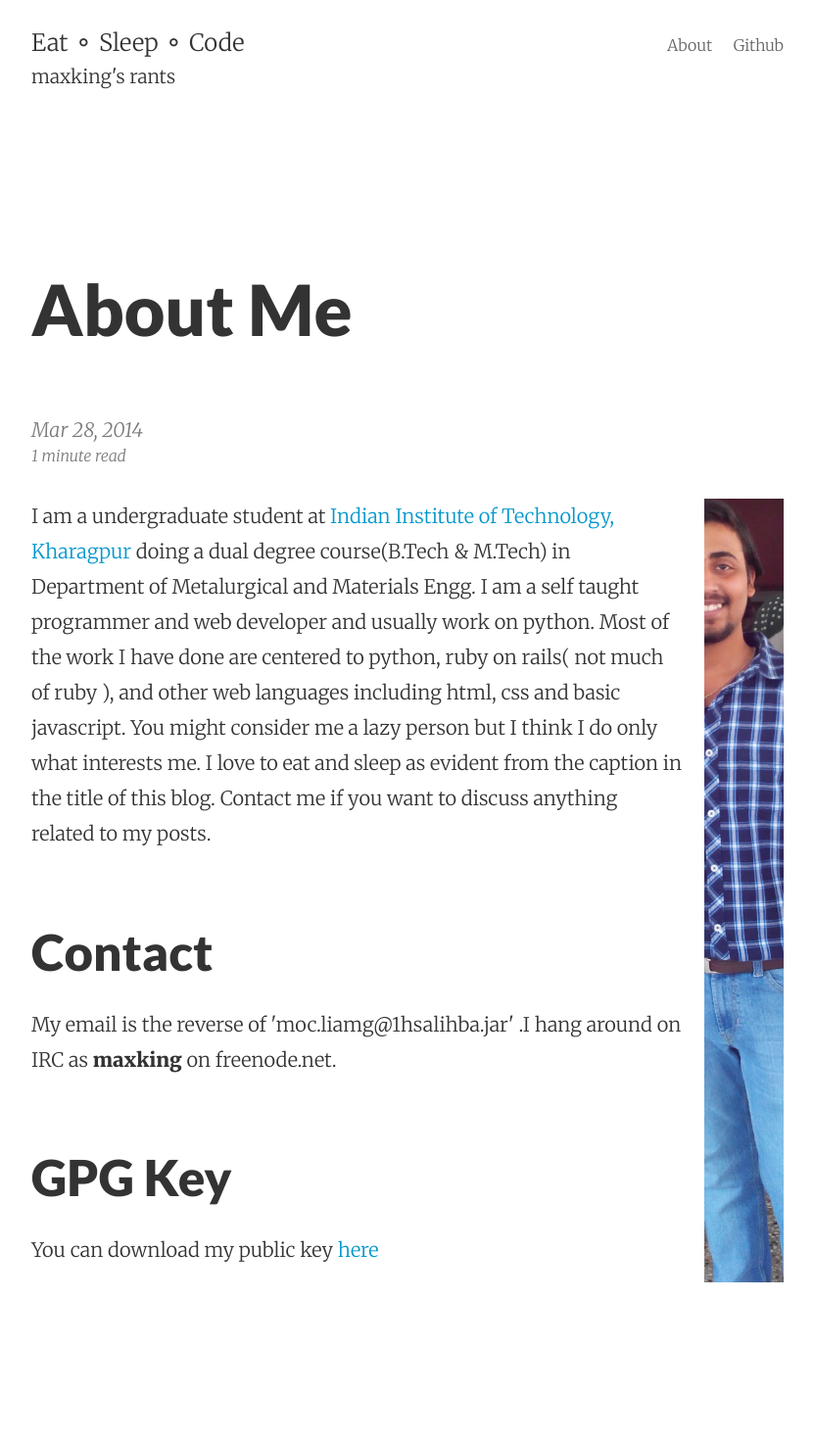
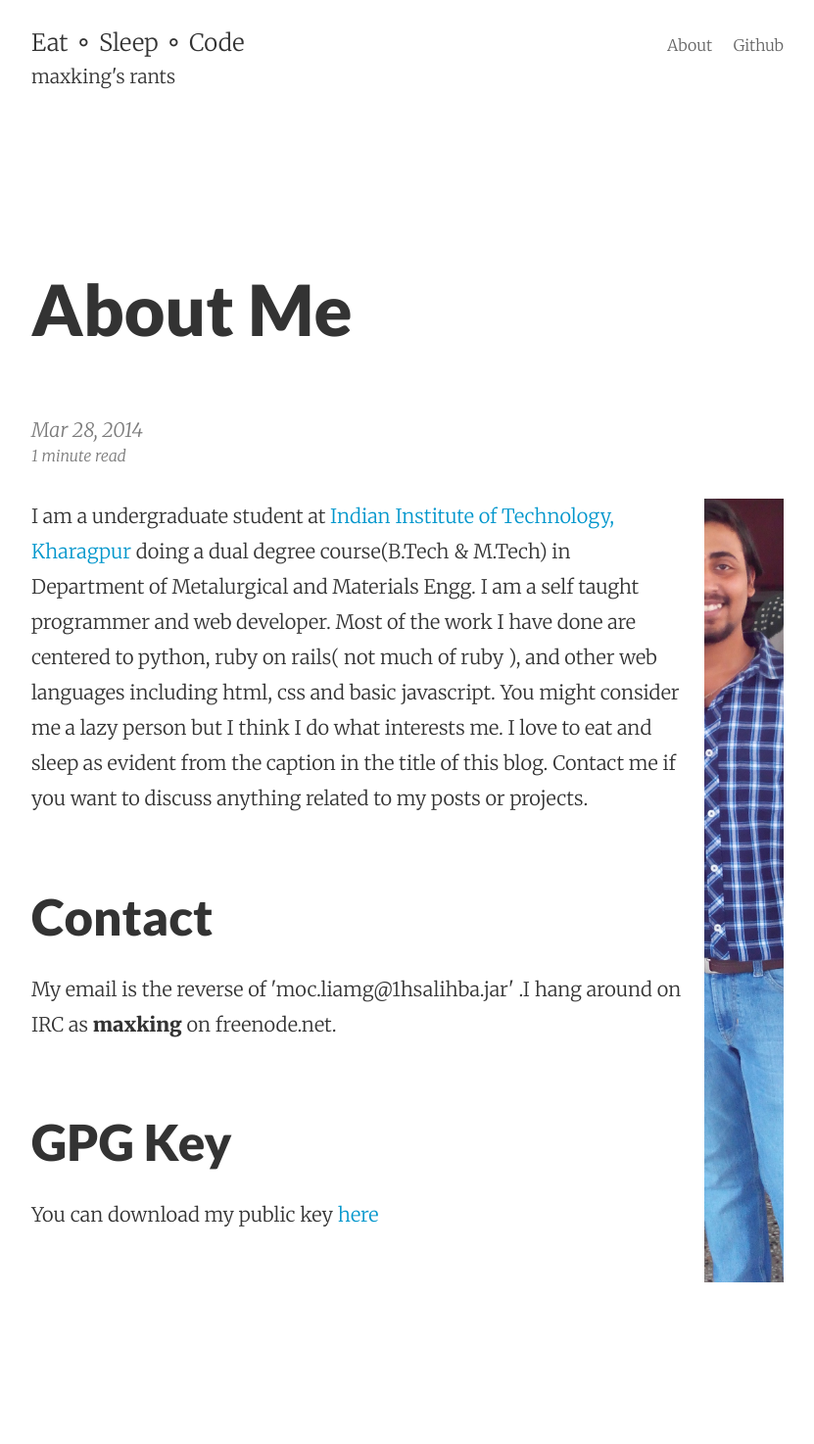
Before and after one commit to maxking/maxking.github.com, a Jekyll site: the page built from about.html, in a window 1280 px wide. Shown: the whole page at 98% size, without its empty margins (224-1055 px from the left). Built offline with Jekyll 4.4.1, drawn with Linux system fonts in a browser that asks for light colours; after the commit the page ends 1438 px from its top, so only the background shows below that.

Commit message:
updated about

```diff
--- a/about.html
+++ b/about.html
@@ -9,12 +9,12 @@ date: 2014-03-28 12:00:00
 <p>I am a undergraduate student at <a href="http://iitkgp.ac.in">Indian
 Institute of Technology, Kharagpur</a> doing a dual degree course(B.Tech &
 M.Tech) in Department of Metalurgical and Materials Engg. I am a self taught
-programmer and web developer and usually work on python. Most of the work I have
-done are centered to python, ruby on rails( not much of ruby ), and other web
-languages including html, css and basic javascript. You might consider me a lazy
-person but I think I do only what interests me. I love to eat and sleep as
-evident from the caption in the title of this blog. Contact me if you want to
-discuss anything related to my posts.</p>
+programmer and web developer. Most of the work I have done are centered to
+python, ruby on rails( not much of ruby ), and other web languages including
+html, css and basic javascript. You might consider me a lazy person but I think
+I do what interests me. I love to eat and sleep as evident from the caption
+in the title of this blog. Contact me if you want to discuss anything related to
+my posts or projects.</p>
 
 
 <h2 class="title">Contact</h3>
```
